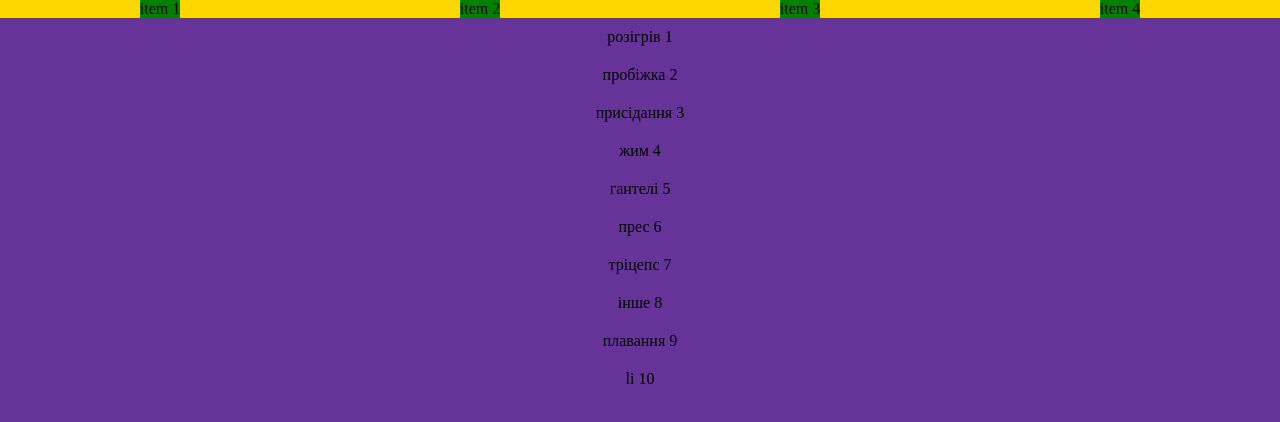
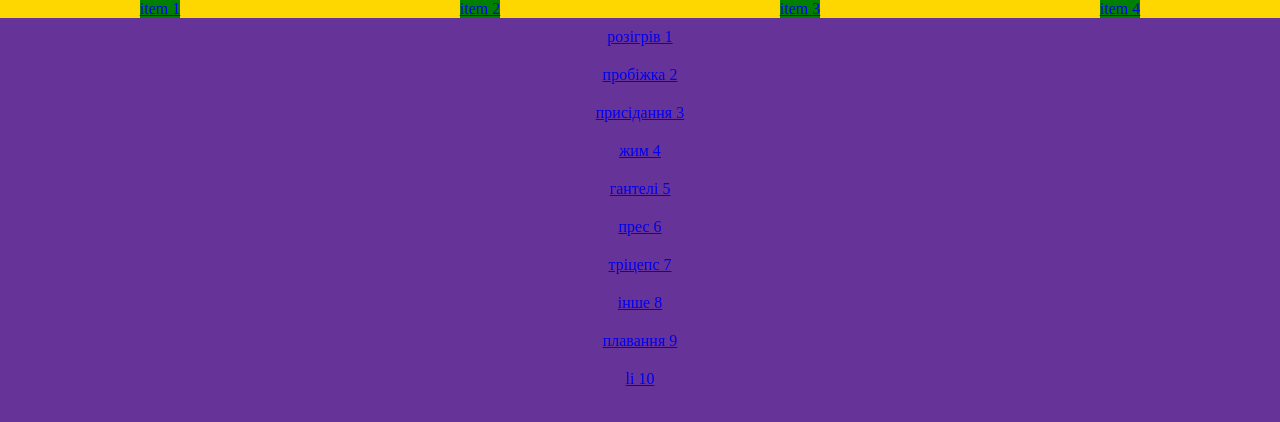
Before and after one commit to Radist2007/sportsDiary, a plain HTML site: page index.html in a window 1280 px wide. Drawn offline with Linux system fonts and the light colour scheme.

Commit message:
index.html++

```diff
--- a/index.html
+++ b/index.html
@@ -13,10 +13,10 @@
             <header class="header">
                 <nav class="nav">
                     <menu class="menu">
-                        <li>item 1</li>
-                        <li>item 2</li>
-                        <li>item 3</li>
-                        <li>item 4</li>
+                        <li><a href="#"> item 1</a></li>
+                        <li><a href="#"> item 2</a></li>
+                        <li><a href="#">item 3</a></li>
+                        <li><a href="#">item 4</a></li>
                     </menu>
                 </nav>
             </header>
@@ -24,16 +24,16 @@
             <main class="main">
                 <section>
                     <ul>
-                        <li>розігрів 1</li>
-                        <li>пробіжка 2</li>
-                        <li>присідання 3</li>
-                        <li>жим 4</li>
-                        <li>гантелі 5</li>
-                        <li>прес 6</li>
-                        <li>тріцепс 7</li>
-                        <li>інше 8</li>
-                        <li>плавання 9</li>
-                        <li>li 10</li>
+                        <li><a href="#">розігрів 1</li>
+                        <li><a href="#">пробіжка 2</li>
+                        <li><a href="#">присідання 3</li>
+                        <li><a href="#">жим 4</li>
+                        <li><a href="#">гантелі 5</li>
+                        <li><a href="#">прес 6</li>
+                        <li><a href="#">тріцепс 7</li>
+                        <li><a href="#">інше 8</li>
+                        <li><a href="#">плавання 9</li>
+                        <li><a href="#">li 10</li>
                     </ul>
                 </section>
             </main>
```
Also changed, not shown: css/style.css (line endings or trailing spaces).
